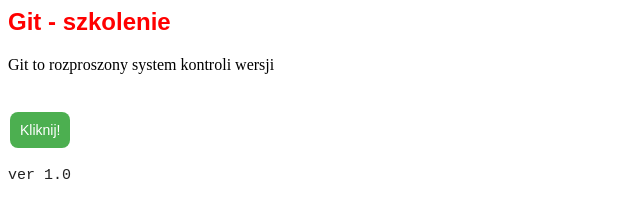
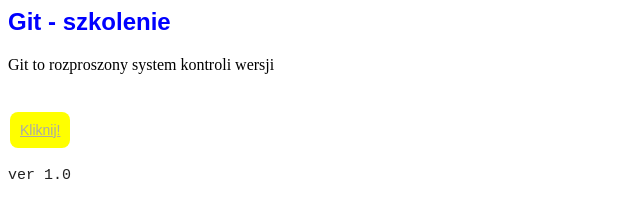
Before and after one commit to testUserNo1/examples, a plain HTML site: page index.html in a window 1280 px wide. Shown: the whole page, without its empty margins (0-640 px from the left). Drawn offline with Linux system fonts and the light colour scheme.

Commit message:
Changed page look

```diff
--- a/static/css/site.css
+++ b/static/css/site.css
@@ -1,7 +1,7 @@
 .boldHeader{
 	font-weight: bold;
 	font-family: Arial;
-	color: red;
+	color: blue;
 }
 
 .footer{
@@ -11,12 +11,12 @@
 }
 
 button {
-	background-color: #4CAF50;
+	background-color: yellow;
     border: none;
-    color: white;
+    color: darkgray;
     padding: 10px;
     text-align: center;
-    text-decoration: none;
+    text-decoration: underline;
     display: inline-block;
     font-size: 14px;
     margin: 4px 2px;
--- a/static/scripts/main.js
+++ b/static/scripts/main.js
@@ -1,3 +1,3 @@
 function sayHello(){
-	alert("hello from JS")
+	alert("hello from Git")
 }
```
Also changed, not shown: index.html (+1 -1 lines).
